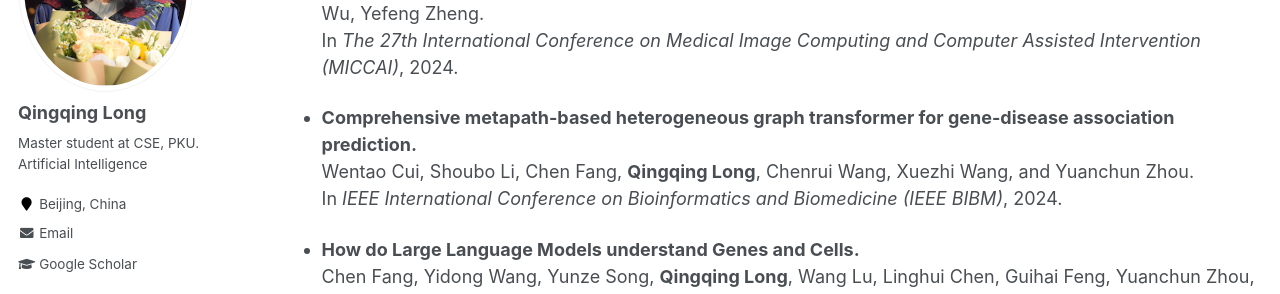
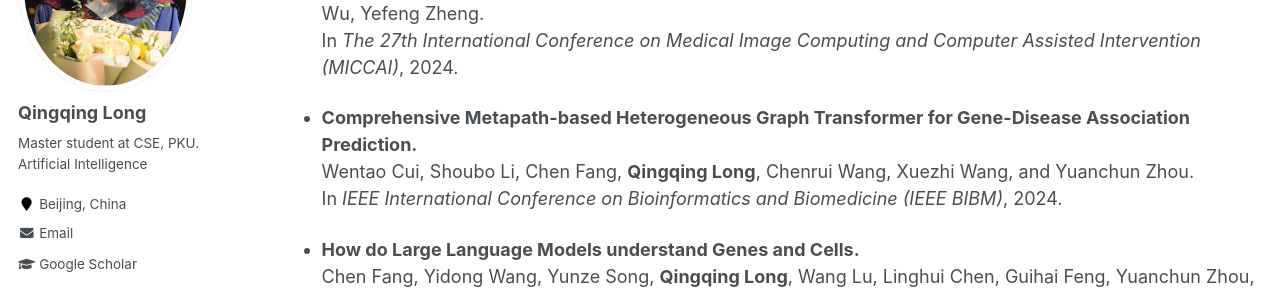
Before and after one commit to YimiAChack/YimiAChack.github.io, a Jekyll site: the page built from _pages/publications.md, in a window 1280 px wide and 900 px high, scrolled down 1075 px. Shown: the part 153-447 px from the top of the window. Built offline with Jekyll 4.4.1, drawn with Linux system fonts in a browser that asks for light colours.

```diff
--- a/_pages/publications.md
+++ b/_pages/publications.md
@@ -31,7 +31,7 @@ Guojiao Lin, Zhen Meng, Dongjie Wang, **Qingqing Long**, Yuanchun Zhou, Meng Xia
 * **Multivariate Cooperative Game for Image-Report Pairs: Hierarchical Semantic Alignment for Medical Report Generation.** <br>
 Zhihong Zhu, Xuxin Cheng, Yunyan Zhang, Zhaorun Chen, **Qingqing Long**, Hongxiang Li, Zhiqi Huang, Xian Wu, Yefeng Zheng. <br>In *The 27th International Conference on Medical Image Computing and Computer Assisted Intervention (MICCAI)*, 2024.
 
-* **Comprehensive metapath-based heterogeneous graph transformer for gene-disease association prediction.** <br>
+* **Comprehensive Metapath-based Heterogeneous Graph Transformer for Gene-Disease  Association Prediction.** <br>
 Wentao Cui, Shoubo Li, Chen Fang, **Qingqing Long**, Chenrui Wang, Xuezhi Wang, and Yuanchun Zhou. <br>In *IEEE International Conference on Bioinformatics and Biomedicine (IEEE BIBM)*, 2024.
 
 
```
